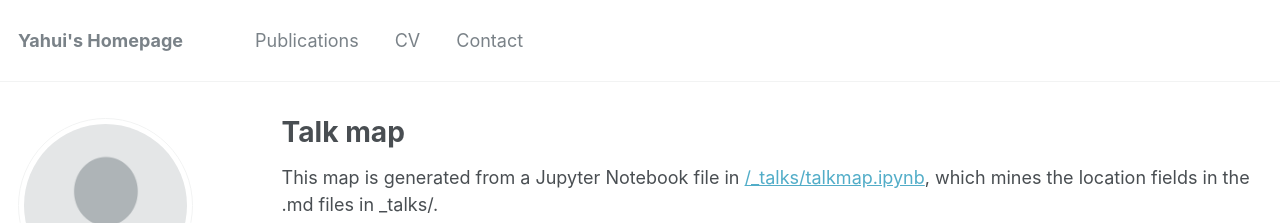
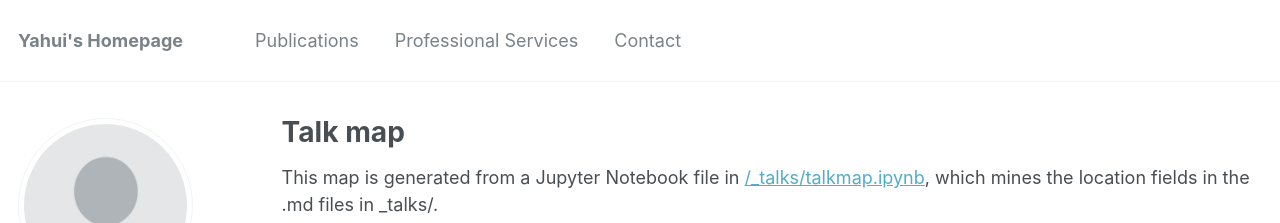
Before and after one commit to longyahui/Home, a Jekyll site: the page built from _pages/talkmap.html, in a window 1280 px wide and 1147 px high. Shown: the top 223 px of the window. Built offline with Jekyll 4.4.1, drawn with Linux system fonts in a browser that asks for light colours; nearby versions of some CDN libraries.

Commit message:
Update navigation.yml

```diff
--- a/_data/navigation.yml
+++ b/_data/navigation.yml
@@ -15,8 +15,11 @@ main:
  # - title: "Blog Posts"
  #   url: /year-archive/
 
-  - title: "CV"
-    url: /cv/
+ # - title: "CV"
+ #   url: /cv/
+
+  - title: "Professional Services"
+    url: /service/
 
   - title: "Contact"
     url: /contact/
```
